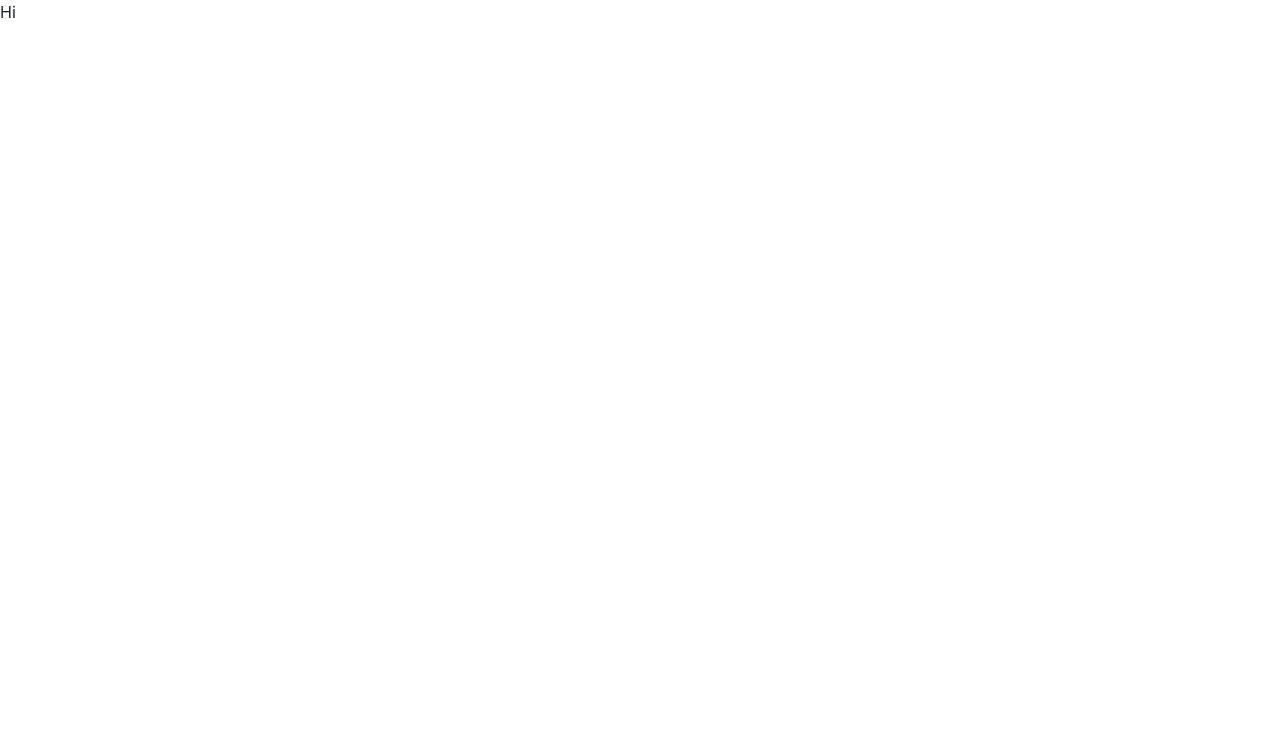
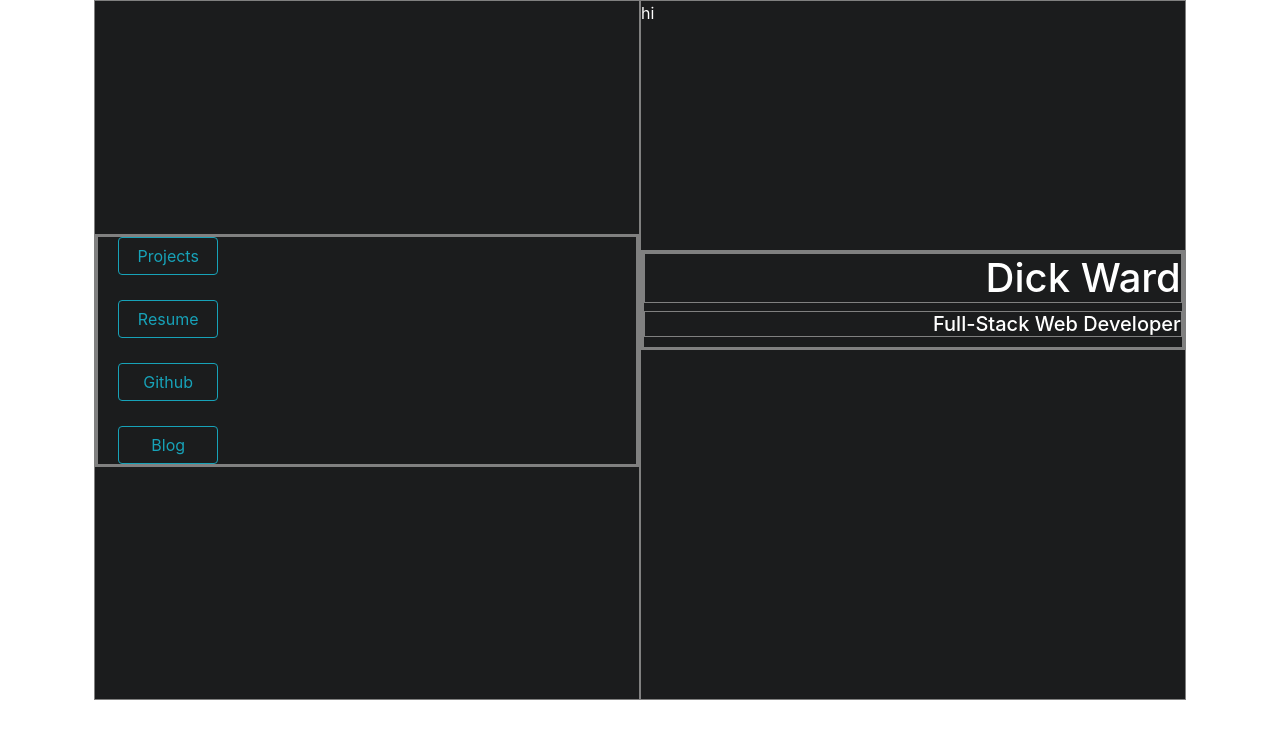
Before and after one commit to Dick-Ward/portfolio_v1, a React (Create React App) app: page / in a window 1280 px wide. Shown: the top 738 px of the page. Built offline with nearby package versions, Linux system fonts and the light colour scheme.

Commit message:
splash columns set up, working on icons

```diff
--- a/src/App.js
+++ b/src/App.js
@@ -1,8 +1,9 @@
 import React, { Component } from "react";
+import Splash from "./components/Splash.js";
 
 class App extends Component {
   render() {
-    return <div> Hi</div>;
+    return <Splash />;
   }
 }
 
--- a/src/components/Splash.js
+++ b/src/components/Splash.js
@@ -0,0 +1,59 @@
+import React from "react";
+import { Row, Col, Button } from "reactstrap";
+
+const Splash = () => {
+  return (
+    <div style={{ maxWidth: "2000px", margin: "auto" }}>
+      <Row style={{ minHeight: "700px" }}>
+        <Col className="splashColumn" sm={{ size: "5", offset: 1 }}>
+          <div className="splashButtonBox">
+            <Button
+              outline
+              color="info"
+              style={{ display: "block" }}
+              className="splashButton"
+            >
+              Projects
+            </Button>
+
+            <Button
+              outline
+              color="info"
+              style={{ display: "block" }}
+              className="splashButton"
+            >
+              Resume
+            </Button>
+            <Button
+              outline
+              color="info"
+              style={{ display: "block" }}
+              className="splashButton"
+            >
+              Github
+            </Button>
+            <Button
+              outline
+              color="info"
+              style={{ display: "block" }}
+              className="splashButton"
+            >
+              Blog
+            </Button>
+          </div>
+        </Col>
+        <Col sm="5" className="splashColumn">
+          <Row>hi</Row>
+          <div className="splashTextBox">
+            <h1 className="divOutline splashHeadline">Dick Ward</h1>
+            <h5 className="divOutline splashByline">
+              Full-Stack Web Developer
+            </h5>
+          </div>
+        </Col>
+      </Row>
+    </div>
+  );
+};
+
+export default Splash;
--- a/src/index.css
+++ b/src/index.css
@@ -3,3 +3,54 @@ body {
   padding: 0;
   font-family: sans-serif;
 }
+
+.divOutline {
+  border: solid;
+  border-width: thin;
+  border-color: grey;
+}
+
+.splashColumn {
+  background-color: RGB(27, 28, 29);
+  border: solid;
+  border-width: thin;
+  border-color: grey;
+  color: white;
+}
+
+.splashButton {
+  width: 100px;
+  margin-bottom: 25px;
+  margin-left: 20px;
+}
+
+.splashHeadline {
+  text-align: right;
+}
+
+.splashByline {
+  text-align: right;
+}
+
+.splashButtonBox {
+  position: absolute;
+  border: solid;
+  border-color: grey;
+  top: 0;
+  right: 0;
+  bottom: 0;
+  left: 0;
+  height: 233px;
+  margin: auto;
+}
+.splashTextBox {
+  position: absolute;
+  border: solid;
+  border-color: grey;
+  top: 0;
+  right: 0;
+  bottom: 100px;
+  left: 0;
+  height: 100px;
+  margin: auto;
+}
```
